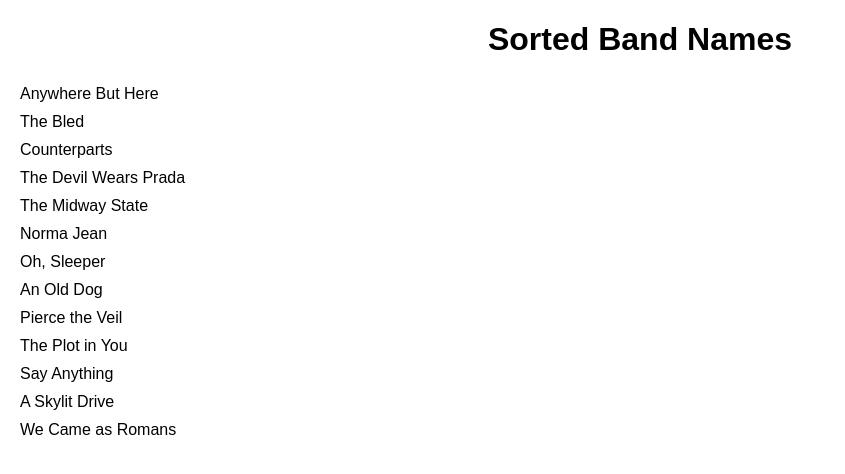
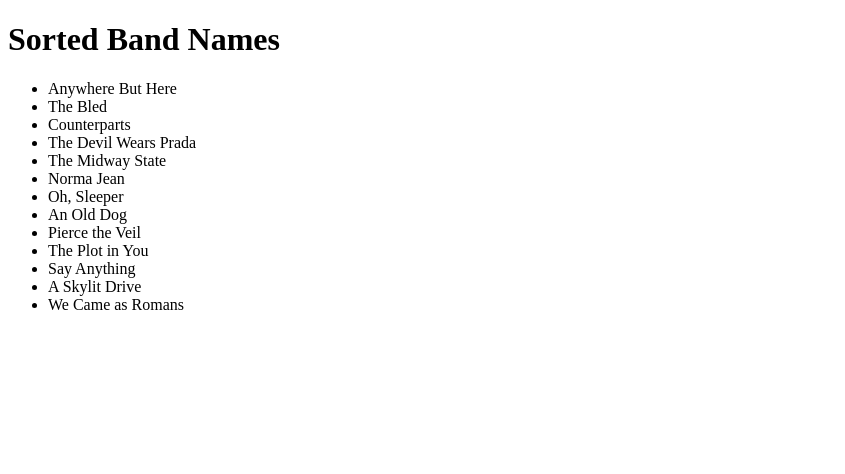
Before and after one commit to acciojob/sorting-articles-madhavsGIT, a website: page main.html in a window 1280 px wide. Shown: the whole page, without its empty margins (0-845 px from the left). Drawn offline with Linux system fonts and the light colour scheme.

Commit message:
created a submission

```diff
--- a/main.html
+++ b/main.html
@@ -1,34 +1,19 @@
 <!DOCTYPE html>
 
-<html>
+<html lang="en">
 
 <head>
-	<link rel="stylesheet" href="styles.css">
+    <meta charset="UTF-8">
+    <meta name="viewport" content="width=device-width, initial-scale=1.0">
+    <title>Sorted Band Names</title>
+    <link rel="stylesheet" href="styles.css">
 </head>
 
-<style>
-        body {
-            font-family: Arial, sans-serif;
-            margin: 20px;
-        }
-        h1 {
-            text-align: center;
-        }
-        ul {
-            list-style-type: none;
-            padding: 0;
-        }
-        li {
-            padding: 5px 0;
-        }
-    </style>
 <body>
-	<!-- the entire body must be written by student -->
-	  <h1>Sorted Band Names</h1>
+    <h1>Sorted Band Names</h1>
     <ul id="band"></ul>
-    <script type="text/javascript" src="./script.js">
-</script>
 
+    <script type="text/javascript" src="./script.js"></script>
 </body>
 
 </html>
```
